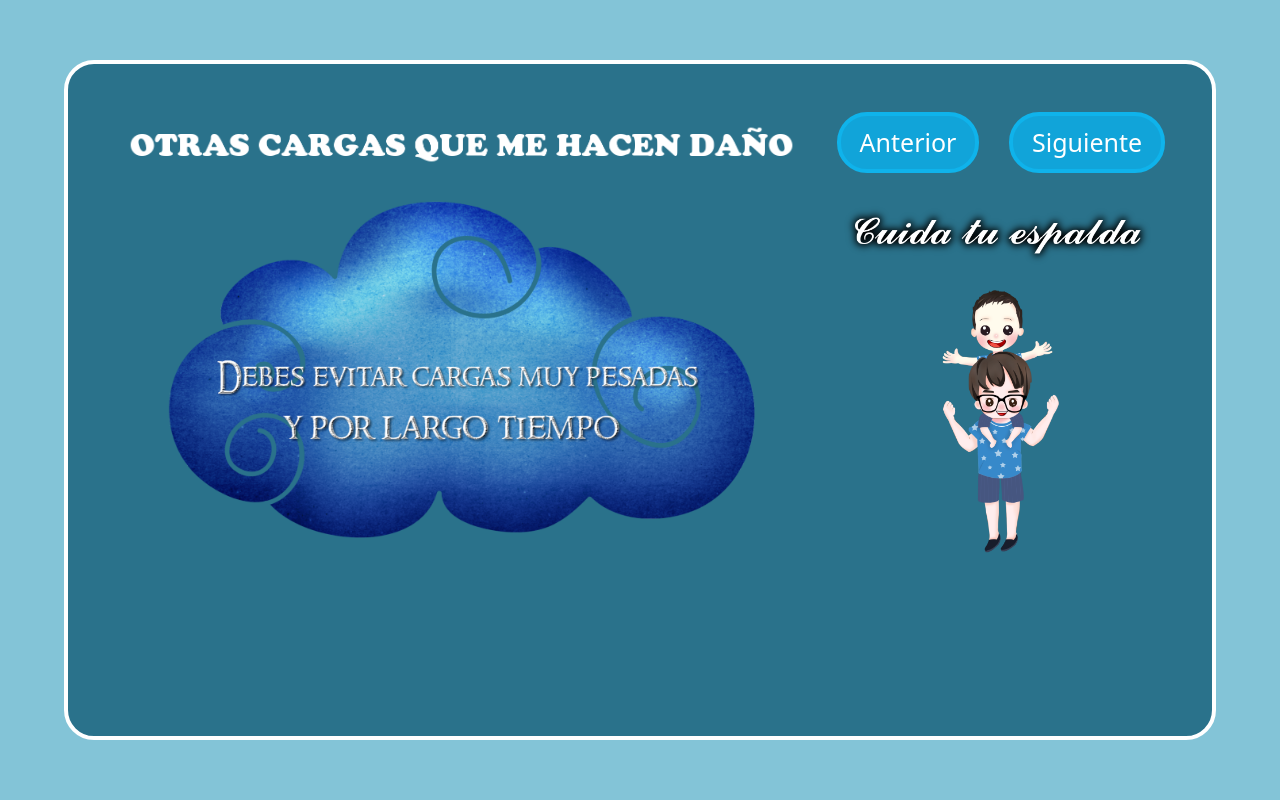
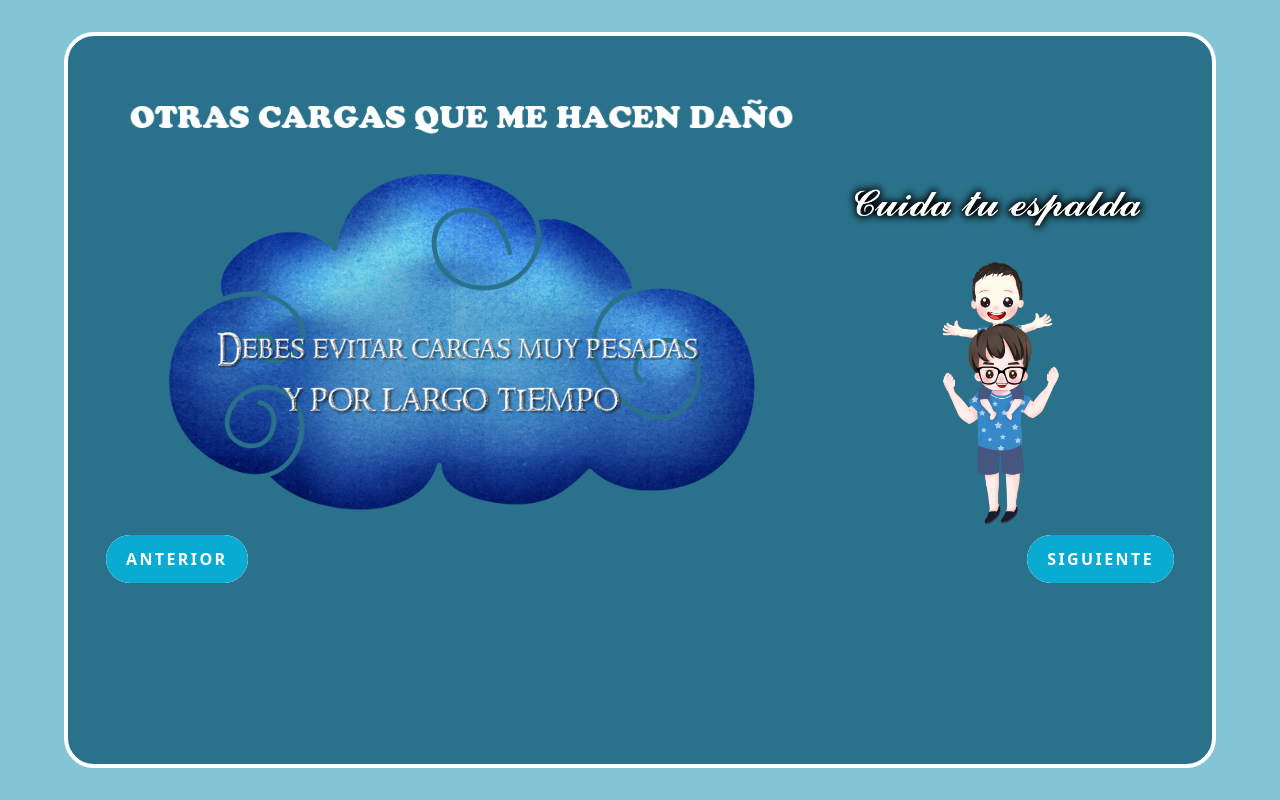
Before and after one commit to CatuJav/LibroDigital, a React (Create React App) app: page /#/cargaD in a window 1280 px wide. Built offline with nearby package versions, Linux system fonts and the light colour scheme.

Commit message:
botones nuevos

```diff
--- a/src/pages/CargarDanio.tsx
+++ b/src/pages/CargarDanio.tsx
@@ -19,34 +19,16 @@ export const CargarDanio = () => {
       }
     return (
         <div className="m-0 vh-100 row justify-content-center align-items-center" style={{ backgroundColor: "#83C4D7", width, height }}>
-            <div className="col-auto p-5 text-center" style={{ backgroundColor: '#2A728B', width: '90%', height:'85%', borderRadius:'30px', borderStyle: 'solid', borderColor:'white', borderWidth: '4px'}}>
+            <div className="col-auto p-5 text-center" style={{ backgroundColor: '#2A728B', width: '90%', height:'92%', borderRadius:'30px', borderStyle: 'solid', borderColor:'white', borderWidth: '4px'}}>
                 <div className="row">
                     <div className="col-8">
                         <img src={otrascargasdanio} width="100%" />
                     </div>
                     <div className="col-2">
-                                <button
-                                className="grow_ellipse"
-                                style={{
-                                borderRadius: 30,
-                                fontSize: 25,
-                                }}
-                                onClick={irAnterior}
-                                >
-                                    Anterior
-                                </button>
+
                     </div>
                     <div className="col-2">
-                    <button
-                        className="grow_ellipse"
-                        style={{
-                        borderRadius: 30,
-                        fontSize: 25,
-                        }}
-                        onClick={irSiguiente}
-                        >
-                        Siguiente
-                        </button>
+
                     </div>
 
                 </div>
@@ -61,6 +43,33 @@ export const CargarDanio = () => {
                     </div>
 
                 </div>
+                <div className="row">
+                    <div className="col-6">
+                        <div className="float-md-left">
+                                <button
+                                className="button"
+                                onClick={irAnterior}
+                                id="anterior"
+                                >
+                                    Anterior
+                                </button>
+                         </div>
+                    </div>
+
+                    <div className="col-6">
+                    <div className="float-md-right">
+                    <button
+                            className="button"
+                            onClick={irSiguiente}
+                            id="siguiente"
+                            >
+                            Siguiente
+                            </button>
+                    </div>
+
+
+                    </div>
+                </div>
             </div>
         </div>
     )
--- a/src/pages/ManipularCargasS.tsx
+++ b/src/pages/ManipularCargasS.tsx
@@ -17,7 +17,7 @@ export const ManipularCargasS = () => {
       }
     return (
         <div className="m-0 vh-100 row justify-content-center align-items-center" style={{ backgroundColor: "#83C4D7", width, height }}>
-            <div className="col-auto p-5 text-center" style={{ backgroundColor: '#2A728B', width: '90%', height:'85%', borderRadius:'30px', borderStyle: 'solid', borderColor:'white', borderWidth: '4px'}}>
+            <div className="col-auto p-5 text-center" style={{ backgroundColor: '#2A728B', width: '90%', height:'92%', borderRadius:'30px', borderStyle: 'solid', borderColor:'white', borderWidth: '4px'}}>
                 <div className="row">
                     <div className="container">
                         <img src={manipularcargas} width="75%" />
@@ -67,34 +67,35 @@ export const ManipularCargasS = () => {
                         <br/><br/><br/><br/><br/>
                         <div className="row">
 
-                            <div className="col-3">
+
+                        </div>
+                    </div>
+                </div>
+                <div className="row">
+                    <div className="col-6">
+                        <div className="float-md-left">
                                 <button
-                                className="grow_ellipse"
-                                style={{
-                                borderRadius: 30,
-                                fontSize: 25,
-                                }}
+                                className="button"
                                 onClick={irAnterior}
+                                id="anterior"
                                 >
                                     Anterior
                                 </button>
                          </div>
-                            <div className="col-4"></div>
-                            <div className="col-2">
+                    </div>
+
+                    <div className="col-6">
+                    <div className="float-md-right">
                     <button
-                                className="grow_ellipse"
-                                style={{
-                                borderRadius: 30,
-                                fontSize: 25,
-                                }}
+                            className="button"
                             onClick={irSiguiente}
+                            id="siguiente"
                             >
                             Siguiente
                             </button>
                     </div>
-                            <div className="col-3"></div>
 
-                        </div>
+
                     </div>
                 </div>
             </div>
--- a/src/themes/estilos.css
+++ b/src/themes/estilos.css
@@ -1,50 +1,61 @@
-button {
-    font-size: 2em;
-    background: #11A4D9;
+.button {
+    display: inline-block;
+    padding: 0.75rem 1.25rem;
+    border-radius: 10rem;
     color: #fff;
-    border: 0.25rem solid #0FB3EB;
-    padding: 0.30em 0.75em;
-    margin: 1rem;
+    font-weight: bold;
+    text-transform: uppercase;
+    font-size: 1rem;
+    letter-spacing: 0.15rem;
+    transition: all 0.3s;
     position: relative;
+    overflow: hidden;
     z-index: 1;
-    overflow: hidden;
+    border: none;
   }
-  button:hover {
-    color: #ffffff;
+  .button:after {
+    content: "";
+    position: absolute;
+    bottom: 0;
+    left: 0;
+    width: 100%;
+    height: 100%;
+    background-color: rgb(10, 171, 211);
+    border-radius: 10rem;
+    z-index: -2 ;
   }
-  button::after {
+  .button:before {
     content: "";
-    background: #1C8AB2;
     position: absolute;
+    bottom: 0;
+    left: 0;
+    width: 0%;
+    height: 100%;
+    background-color: #008fb3;
+    transition: all 0.3s;
+    border-radius: 10rem;
     z-index: -1;
-    padding: 0.85em 0.75em;
-    display: block;
   }
-  button[class^="slide"]::after {
-    transition: all 0.35s;
+  .button:hover {
+    color: #fff;
   }
-  button[class^="slide"]:hover::after {
-    left: 0;
-    right: 0;
-    top: 0;
-    bottom: 0;
-    transition: all 0.35s;
+  .button:hover:before {
+    width: 100%;
   }
-  button[class^="grow"]::after {
-    transition: all 0.3s ease;
-  }
-  button[class^="grow"]:hover::after {
-    transition: all 0.3s ease-out;
-  }
-button.grow_ellipse::after {
-    border-radius: 50%;
-    left: -50%;
-    right: -50%;
-    top: -150%;
-    bottom: -150%;
-    line-height: 8.34em;
-    transform: scale(0, 0);
-  }
-  button.grow_ellipse:hover::after {
-    transform: scale(1, 1);
-  }
+  a:link {
+    text-decoration: none;
+}
+  a:hover {
+    text-decoration: none;
+}
+.button{
+    margin-top: 10px;
+}
+#anterior{
+  float:left;
+  margin-left: -10px;
+}
+#siguiente{
+ float:right;
+ margin-right: -10px;
+}
```
Lines whose indentation alone changed are shown as unchanged.
